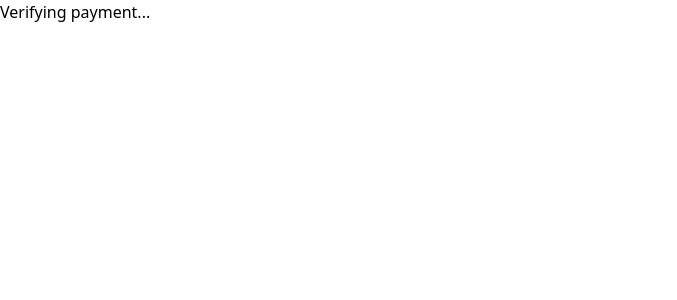
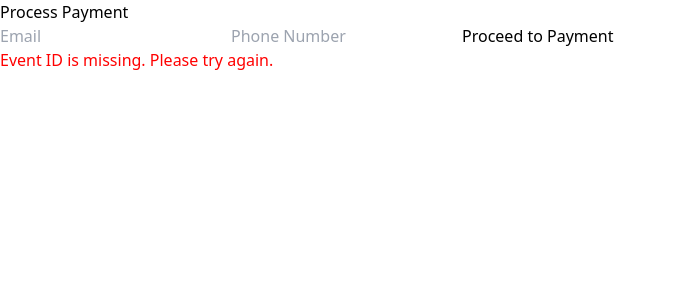
Before and after one commit to Siam3h/liveinnairobi, a Vue app: page /payments/verify_payment in a window 1280 px wide. Shown: the top 300 px of the page, without its empty margins (0-677 px from the left). Built offline with nearby package versions, Linux system fonts and the light colour scheme; no server answers.

Commit message:
update payment process

```diff
--- a/src/components/VerifyPayment.vue
+++ b/src/components/VerifyPayment.vue
@@ -1,36 +1,84 @@
 <template>
-    <div v-if="loading">
-      <p>Verifying payment...</p>
-    </div>
-    <div v-else>
-      <p>{{ message }}</p>
+    <div>
+      <h2>Process Payment</h2>
+      <form @submit.prevent="processPayment">
+        <input v-model="email" type="email" placeholder="Email" required />
+        <input v-model="phone" type="tel" placeholder="Phone Number" required />
+        <button :disabled="loading" type="submit">Proceed to Payment</button>
+      </form>
+      <p v-if="error" style="color: red;">{{ error }}</p> <!-- Display error message -->
     </div>
   </template>
 
   <script>
-   import apiClient from '@/services/apiClient';
+  import apiClient from '@/services/apiClient'; // Correct import path for apiClient
 
   export default {
-    props: ['reference'],
+    name: 'ProcessPayment',
+    props: ['eventId'], // Accept eventId as a prop
     data() {
       return {
-        loading: true,
-        message: '',
+        email: '',
+        phone: '',
+        loading: false,
+        eventId: null, // Initialize eventId as null
+        error: '', // Add error message handling
       };
     },
-    async created() {
+    async mounted() {
       try {
-        const response = await apiClient.verifyPayment(`/payments/verify_payment?reference=${this.reference}`);
-        this.message = response.data.message;
+        // Attempt to fetch eventId from localStorage or route params
+        const storedEventId = localStorage.getItem('eventId');
+        const routeEventId = this.$route.params.eventId;
 
-        // Redirect to Thank You page after 1 second
-        setTimeout(() => {
-          this.$router.push(`/thank-you/${response.data.transaction_id}`);
-        }, 1000);
-      } catch (error) {
-        console.error(error);
-        this.message = 'Payment verification failed. Please try again.';
+        // Use storedEventId first, fallback to routeEventId
+        this.eventId = storedEventId || routeEventId;
+
+        if (!this.eventId) {
+          this.error = 'Event ID is missing. Please try again.';
+          console.error('Event ID is missing.');
+          return;
+        }
+
+        console.log('Successfully loaded Event ID:', this.eventId);
+      } catch (err) {
+        console.error('Error fetching Event ID:', err);
+        this.error = 'Failed to retrieve Event ID.';
       }
-    }
+    },
+    methods: {
+      async processPayment() {
+        this.loading = true;
+
+        try {
+          if (!this.eventId) {
+            this.error = 'Event ID is missing. Cannot proceed with payment.';
+            console.error('Event ID is missing.');
+            return;
+          }
+
+          console.log('Processing payment for Event ID:', this.eventId);
+
+          const response = await apiClient.initializePayment({
+            email: this.email,
+            phone: this.phone,
+            eventId: this.eventId, // Pass the correct eventId
+          });
+
+          if (response.data.authorization_url) {
+            window.location.href = response.data.authorization_url; // Redirect to Paystack
+          }
+        } catch (error) {
+          console.error('Payment processing error:', error);
+          this.error = 'Payment processing failed. Please try again.';
+        } finally {
+          this.loading = false;
+        }
+      },
+    },
   };
   </script>
+
+  <style scoped>
+  /* Add your styles here */
+  </style>
```
